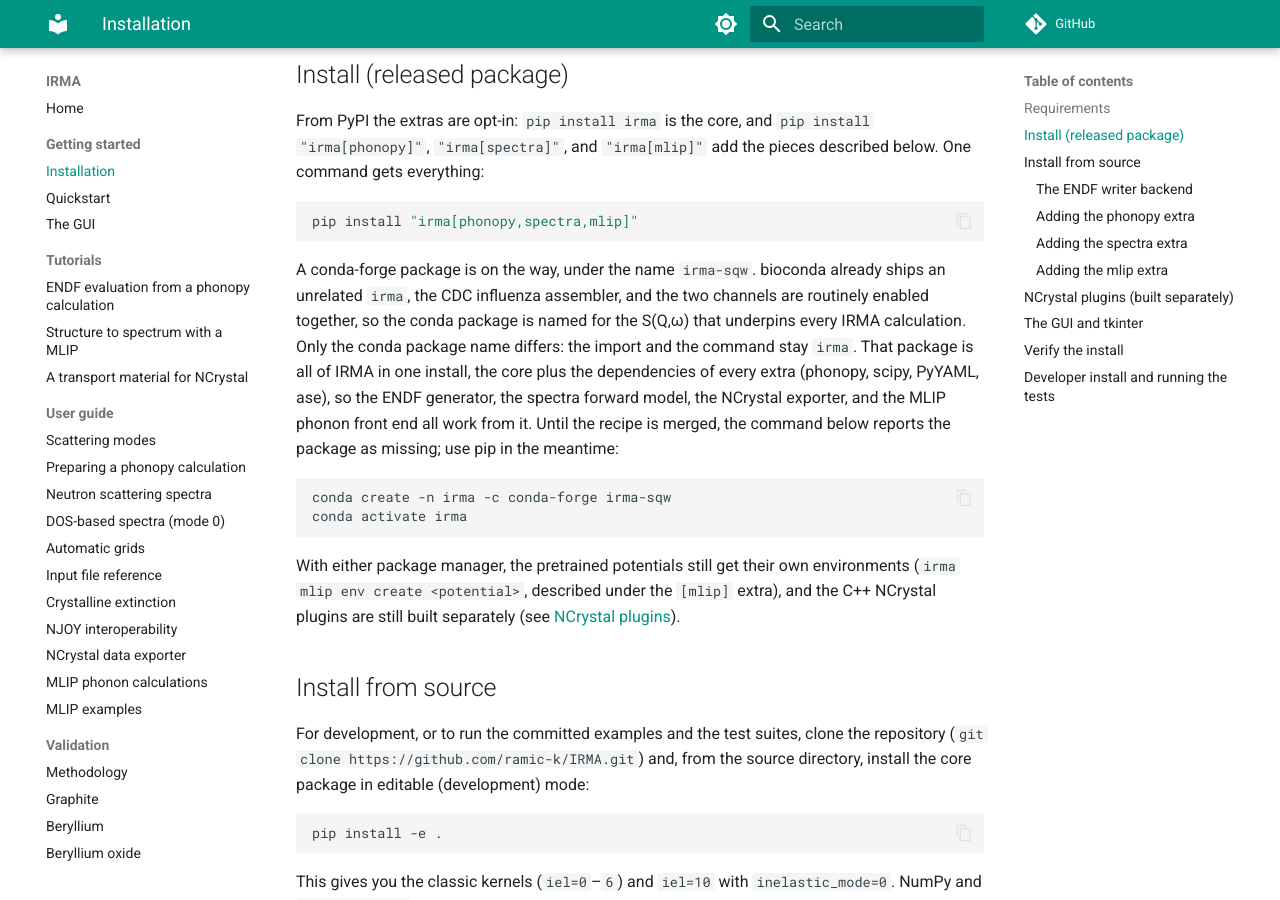
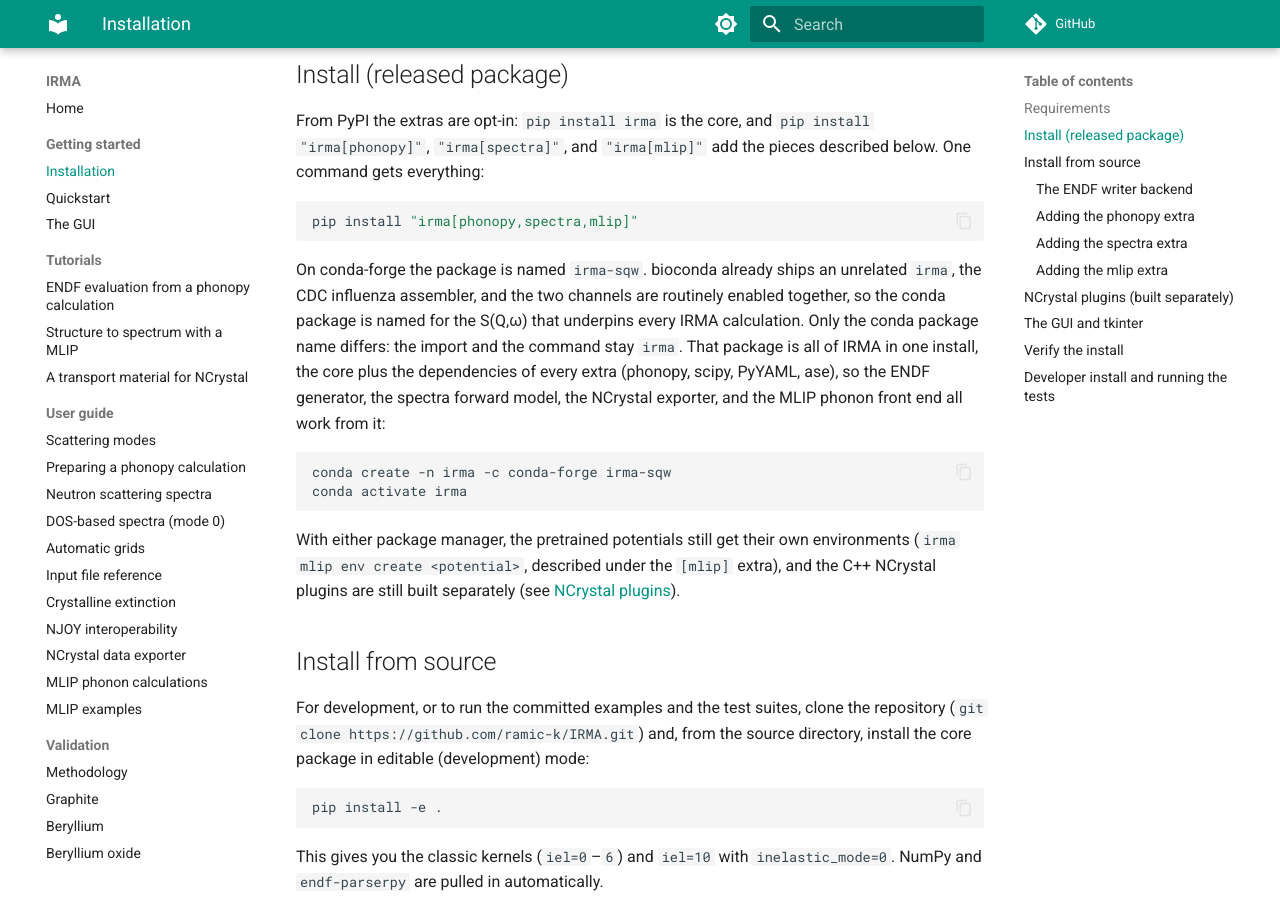
Before and after one commit to ramic-k/IRMA, an MkDocs documentation site: the page built from docs/installation.md, in a window 1280 px wide and 900 px high, scrolled down 1182 px. Built offline with MkDocs 1.6.1 and Material for MkDocs 9.7.7, drawn with Linux system fonts in a browser that asks for light colours; comment, search, counter and statistics services are not loaded.

Commit message:
The conda-forge package is live: drop the pending caveats
irma-sqw 1.0.0 is on conda-forge (staged-recipes #34407 merged today),
so the install blocks are plain instructions now rather than a command
that reports the package as missing.

Verified from the channel: a fresh environment resolves irma-sqw 1.0.0
with python 3.14.6, phonopy 4.4.0 and ase 3.29.0, both entry points
land, and the graphite iel=10 deck produces a tape byte-identical to
the ones from PyPI and the development tree.

````diff
--- a/docs/installation.md
+++ b/docs/installation.md
@@ -24,7 +24,7 @@ From PyPI the extras are opt-in: `pip install irma` is the core, and `pip instal
 pip install "irma[phonopy,spectra,mlip]"
 ```
 
-A conda-forge package is on the way, under the name `irma-sqw`. bioconda already ships an unrelated `irma`, the CDC influenza assembler, and the two channels are routinely enabled together, so the conda package is named for the S(Q,ω) that underpins every IRMA calculation. Only the conda package name differs: the import and the command stay `irma`. That package is all of IRMA in one install, the core plus the dependencies of every extra (phonopy, scipy, PyYAML, ase), so the ENDF generator, the spectra forward model, the NCrystal exporter, and the MLIP phonon front end all work from it. Until the recipe is merged, the command below reports the package as missing; use pip in the meantime:
+On conda-forge the package is named `irma-sqw`. bioconda already ships an unrelated `irma`, the CDC influenza assembler, and the two channels are routinely enabled together, so the conda package is named for the S(Q,ω) that underpins every IRMA calculation. Only the conda package name differs: the import and the command stay `irma`. That package is all of IRMA in one install, the core plus the dependencies of every extra (phonopy, scipy, PyYAML, ase), so the ENDF generator, the spectra forward model, the NCrystal exporter, and the MLIP phonon front end all work from it:
 
 ```bash
 conda create -n irma -c conda-forge irma-sqw
````
Also changed, not shown: README.md (+9 -9 lines).
